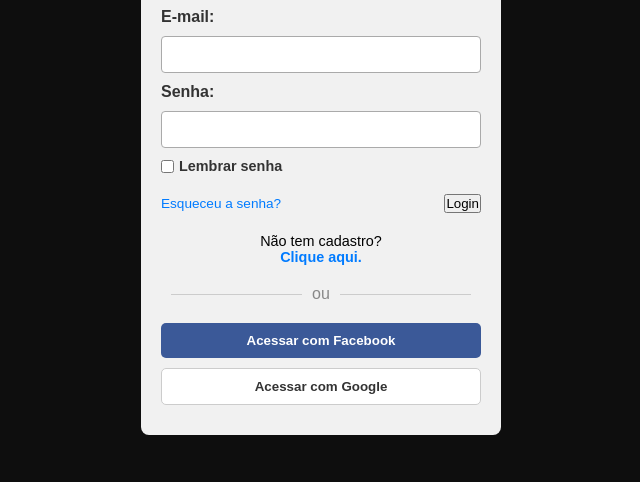
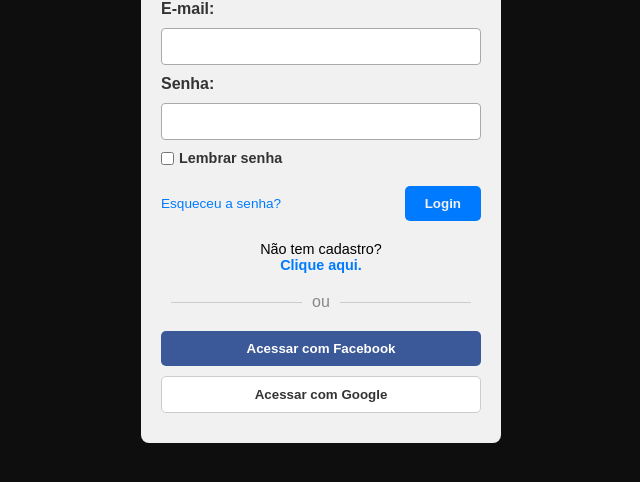
Before and after one commit to BrunoPires89/Fintech-Saldomais, a plain HTML site: page Pages/login.html in a window 1280 px wide. Shown: the part 222-704 px from the top of the page, without its empty margins (319-959 px from the left). Drawn offline with Linux system fonts and the light colour scheme.

Commit message:
Correção_botão_login

```diff
--- a/CSS/styles.css
+++ b/CSS/styles.css
@@ -77,13 +77,13 @@ input[type="password"] {
     margin-top: 10px;
 }
 
-.esqueci {
+.esqueceu-senha {
     font-size: 0.85rem;
     color: var(--blue);
     text-decoration: none;
 }
 
-.btn-login {
+.login-btn {
     background-color: var(--blue);
     color: var(--gray);
     padding: 10px 20px;
--- a/Pages/login.html
+++ b/Pages/login.html
@@ -28,7 +28,7 @@
                 </div>
 
                 <div class="row">
-                    <a href="#" class="esqueci">Esqueceu a senha?</a>
+                    <a href="#" class="esqueceu-senha">Esqueceu a senha?</a>
                     <button type="submit" class="login-btn">Login</button>
                 </div>
             </form>
```
